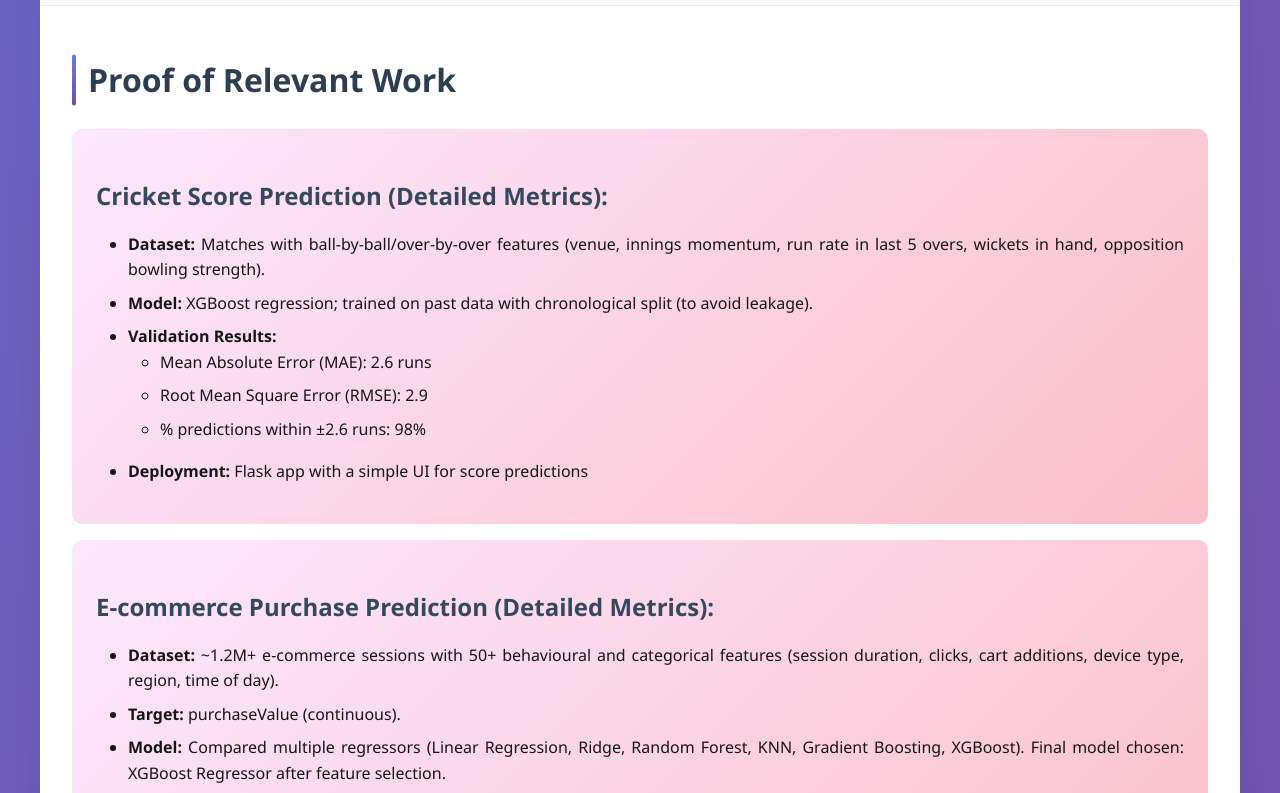
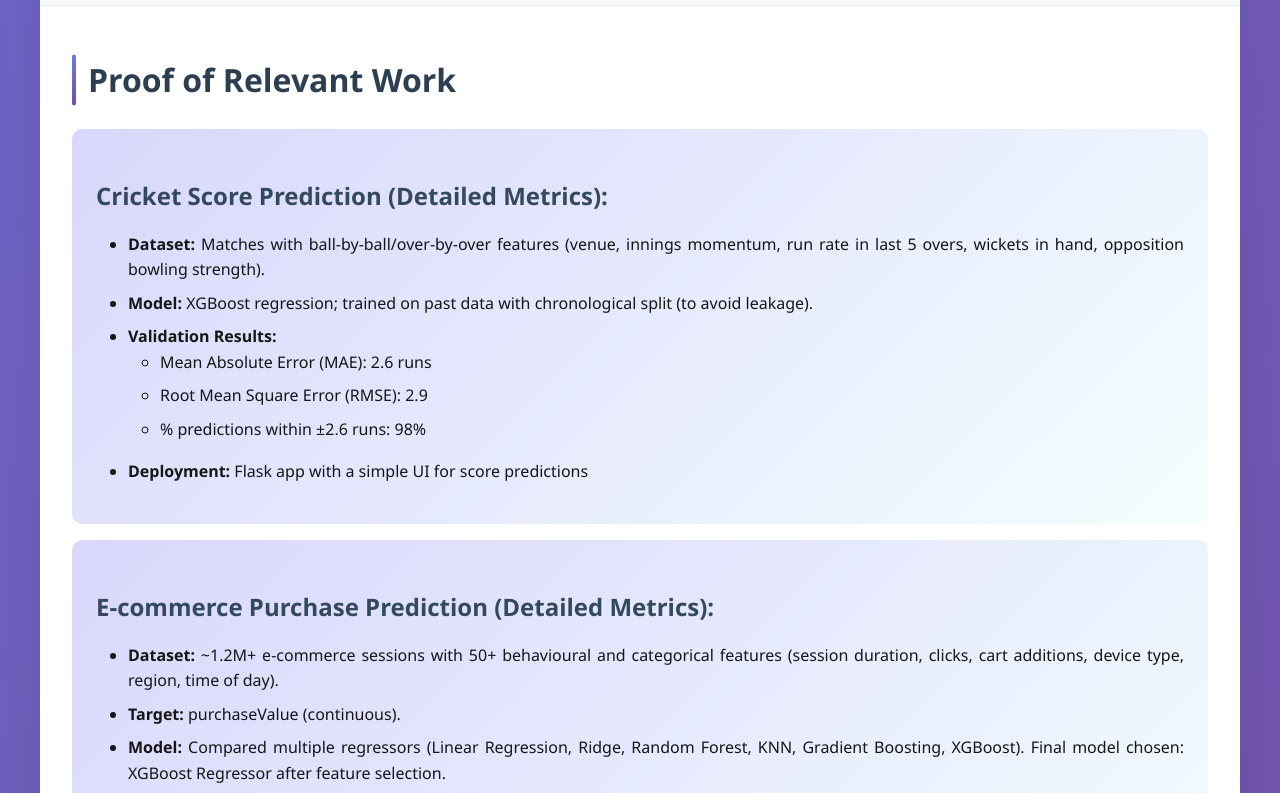
Before and after one commit to i-satyamsaurabh/RealWin-AI-Proposal, a plain HTML site: page index.html in a window 1280 px wide. Shown: the part 3620-4413 px from the top of the page. Drawn offline with Linux system fonts and the light colour scheme.

Commit message:
Update index.html

```diff
--- a/index.html
+++ b/index.html
@@ -145,7 +145,7 @@
         }
 
         .metrics-box {
-            background: linear-gradient(135deg, #f193fb37 0%, #f5577161 100%);
+            background: linear-gradient(135deg, #4b45f037 0%, #e6fcff61 100%);
             color: rgb(22, 22, 22);
             padding: 1.5rem;
             border-radius: 10px;
```
